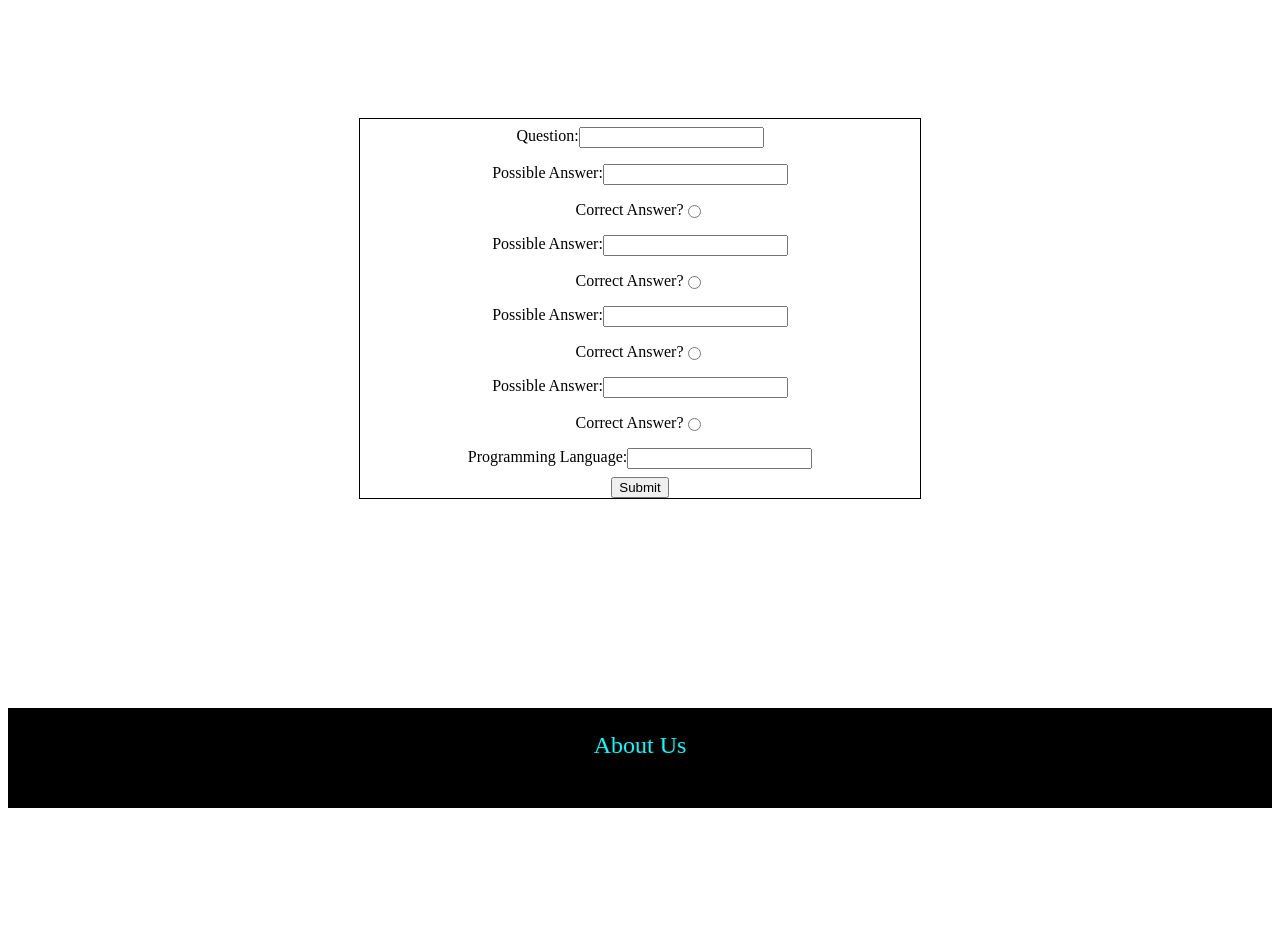
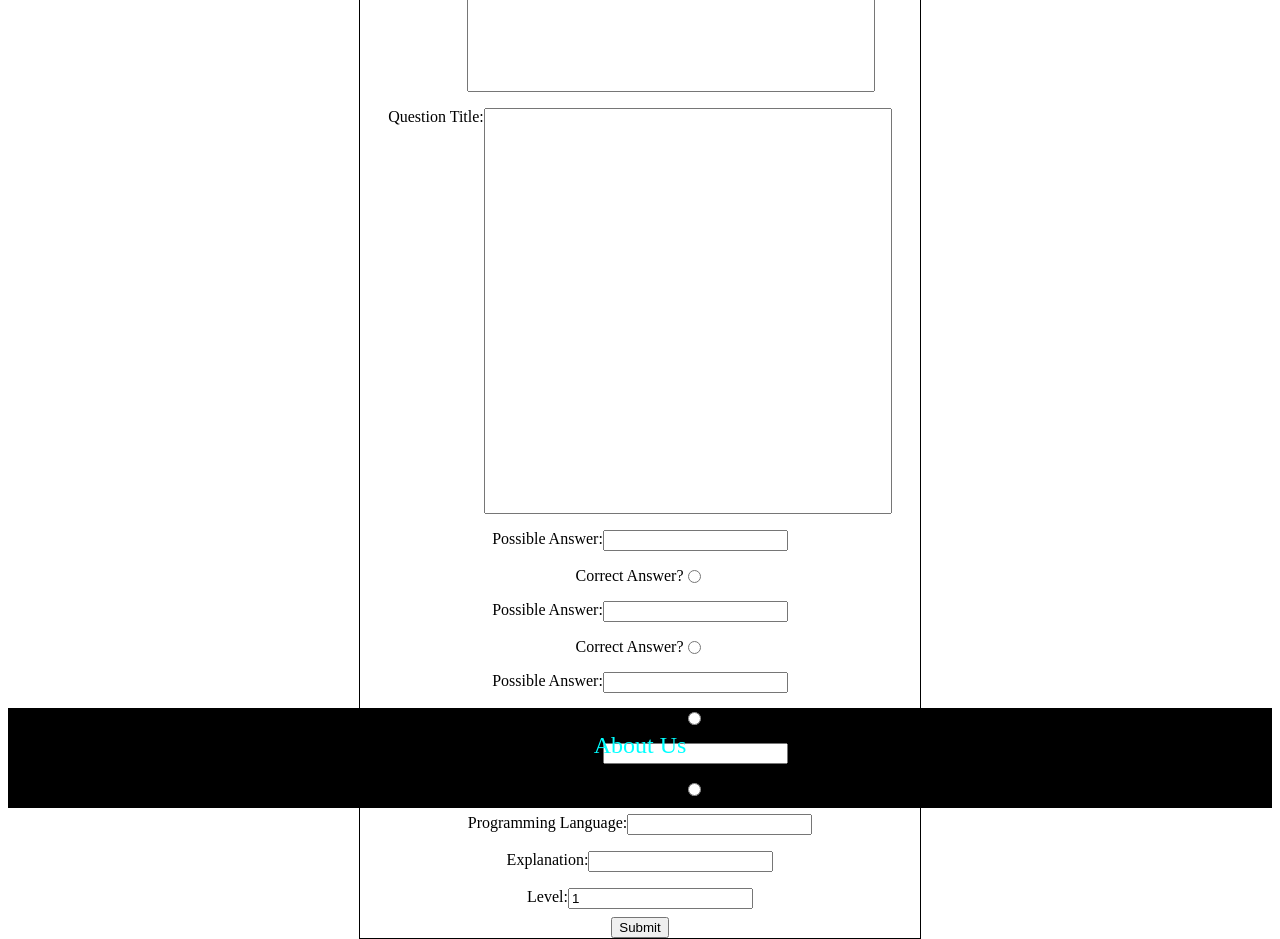
Before and after one commit to techwizquiz/fe, a React app: page /submit in a window 1280 px wide. Shown: the part 200-1139 px from the top of the page. Before the commit the page ends 1016 px from the top, so only its background shows below. Built offline with nearby package versions, Linux system fonts and the light colour scheme; no server answers.

Commit message:
submit a question

```diff
--- a/src/Pages/Submit.css
+++ b/src/Pages/Submit.css
@@ -17,4 +17,13 @@
   display: flex;
   flex-direction: row;
   padding: .5rem;
+  align-items: flex-start;
+  justify-content: flex-start;
+  text-align: start;
 }
+
+.question {
+  display: flex;
+  height: 400px;
+  width: 400px;
+ }
--- a/src/Pages/Submit.jsx
+++ b/src/Pages/Submit.jsx
@@ -1,66 +1,150 @@
 /* eslint-disable max-len */
-import React, { Component } from 'react';
+import React, { useState } from 'react';
 import styles from './Submit.css';
+import { useHistory } from 'react-router-dom';
 
-export default class Submit extends Component {
-  render() {
+const Submit = () => {
+
+  const history = useHistory();
+  const [questionTitle, setQuestionTitle] = useState('');
+  const [question, setQuestion] = useState('');
+  const [choiceA, setChoiceA] = useState('');
+  const [choiceB, setChoiceB] = useState('');
+  const [choiceC, setChoiceC] = useState('');
+  const [choiceD, setChoiceD] = useState('');
+  const [answer, setAnswer] = useState('');
+  const [language, setLanguage] = useState('');
+  const [explanation, setExplanation] = useState('');
+  const [level, setLevel] = useState(1);
+
+
+  const submitQuestion = async (level, questionTitle, question, answer, choiceA, choiceB, choiceC, choiceD, explanation, language) => {
+
+    const res = await fetch(`${process.env.API_URL}/api/v1/questions`, {
+      method: 'POST',
+      mode: 'cors',
+      credentials: 'include',
+      headers: {
+        'Content-Type': 'application/json',
+      },
+      body: JSON.stringify({ level, questionTitle, questionText: question, answer, a: choiceA, b: choiceB, c: choiceC, d: choiceD, explanation, language })
+
+    });
+    console.log(res);
+    return res.json();
+  };
+
+  const correctAnswer = (choice) => {
+    if (choice.id === 'correct-A') {
+      return 'a';
+    } else if (choice.id === 'correct-B') {
+      return 'b';
+    } else if (choice.id === 'correct-C') {
+      return 'c';
+    } else if (choice.id === 'correct-D') {
+      return 'd';
+    } else return 'user has not chosen';
+  };
+
+  const handleChange = ({ target }) => {
+    if (target.name === 'question') setQuestion(target.value);
+    // if (target.name === 'correct') setAnswer(correctAnswer(choice));
+    if (target.name === 'question-title') setQuestionTitle(target.value);
+    if (target.name === 'possible-A') setChoiceA(target.value);
+    if (target.name === 'possible-B') setChoiceB(target.value);
+    if (target.name === 'possible-C') setChoiceC(target.value);
+    if (target.name === 'possible-D') setChoiceD(target.value);
+    if (target.name === 'language') setLanguage(target.value);
+    if (target.name === 'explanation') setExplanation(target.value);
+    if (target.name === 'level') setLevel(target.value);
+
+    if (target.id === 'a') setAnswer(target.value);
+    if (target.id === 'b') setAnswer(target.value);
+    if (target.id === 'c') setAnswer(target.value);
+    if (target.id === 'd') setAnswer(target.value);
+  };
+
+  const handleSubmit = async (event) => {
+
+    event.preventDefault();
+    console.log(level, questionTitle, question, answer, choiceA, choiceB, choiceC, choiceD, explanation, language);
+    submitQuestion(level, questionTitle, question, answer, choiceA, choiceB, choiceC, choiceD, explanation, language).then(() => history.push('/home'));
+  };
+
+
   return (
     <div className={styles.submitPage}>
-        <form>
+      <form onSubmit={handleSubmit}>
         <div className={styles.submit}>
 
           <div className={styles.fix}>
             <label>Question:</label>
-              <input></input>
+            <input name="question" onChange={handleChange} value={question} className={styles.question}></input>
+          </div>
+
+          <div className={styles.fix}>
+            <label>Question Title:</label>
+            <input name="question-title" onChange={handleChange} value={questionTitle} className={styles.question}></input>
           </div>
 
           <div className={styles.fix}>
             <label>Possible Answer:</label>
-              <input></input>
+            <input name="possible-A" onChange={handleChange} value={choiceA}></input>
           </div>
 
           <div className={styles.fix}>
             <label>Correct Answer?</label>
-              <input type="radio" id="correct-A" name="correct" value="correct-A"></input>
+            <input type="radio" id="a" name="correct" value="a" onChange={handleChange} ></input>
           </div>
 
 
           <div className={styles.fix}>
             <label>Possible Answer:</label>
-              <input></input>
+            <input name="possible-B" onChange={handleChange} value={choiceB}></input>
           </div>
 
           <div className={styles.fix}>
             <label>Correct Answer?</label>
-              <input type="radio" id="correct-B" name="correct" value="correct-B"></input>
+            <input type="radio" id="b" name="correct" value="b" onChange={handleChange}></input>
           </div>
 
 
           <div className={styles.fix}>
             <label>Possible Answer:</label>
-              <input></input>
+            <input name="possible-C" onChange={handleChange} value={choiceC}></input>
           </div>
 
           <div className={styles.fix}>
             <label>Correct Answer?</label>
-              <input type="radio" id="correct-C" name="correct" value="correct-C"></input>
+            <input type="radio" id="c" name="correct" value="c" onChange={handleChange}></input>
           </div>
 
 
           <div className={styles.fix}>
             <label>Possible Answer:</label>
-              <input></input>
+            <input name="possible-D" onChange={handleChange} value={choiceD}></input>
           </div>
 
           <div className={styles.fix}>
             <label>Correct Answer?</label>
-              <input type="radio" id="correct-D" name="correct" value="correct-D"></input>
+            <input type="radio" id="d" name="correct" value="d" onChange={handleChange}></input>
           </div>
 
           <div className={styles.fix}>
             <label>Programming Language:</label>
-              <input></input>
+            <input name="language" onChange={handleChange} value={language}></input>
           </div>
+
+          <div className={styles.fix}>
+            <label>Explanation:</label>
+            <input name="explanation" onChange={handleChange} value={explanation}></input>
+          </div>
+
+          <div className={styles.fix}>
+            <label>Level:</label>
+            <input name="level" onChange={handleChange} value={level}></input>
+          </div>
+
 
           <button>Submit</button>
 
@@ -68,5 +152,5 @@ export default class Submit extends Component {
       </form>
     </div >
   );
-  }
-}
+};
+export default Submit;
```
Lines whose indentation alone changed are shown as unchanged.
